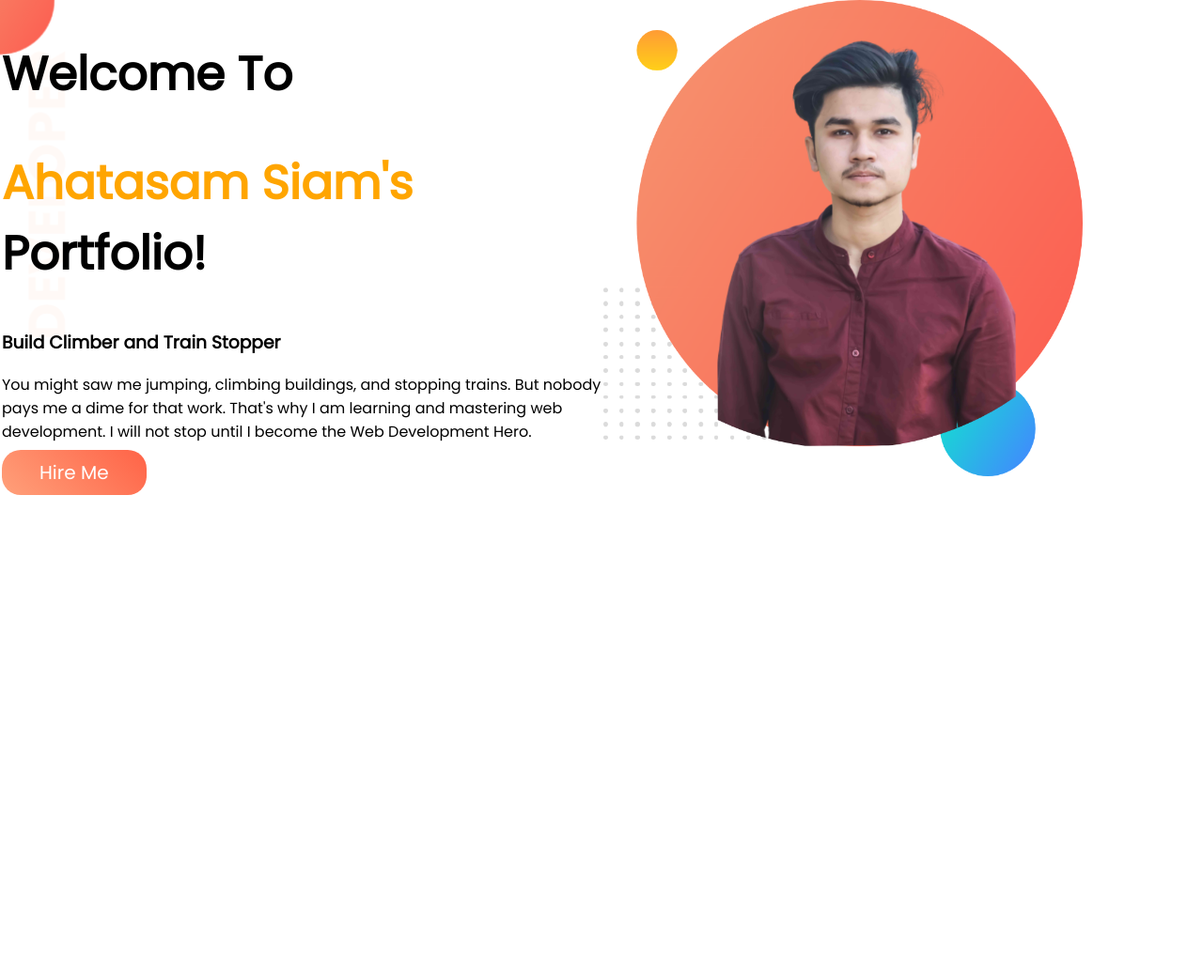
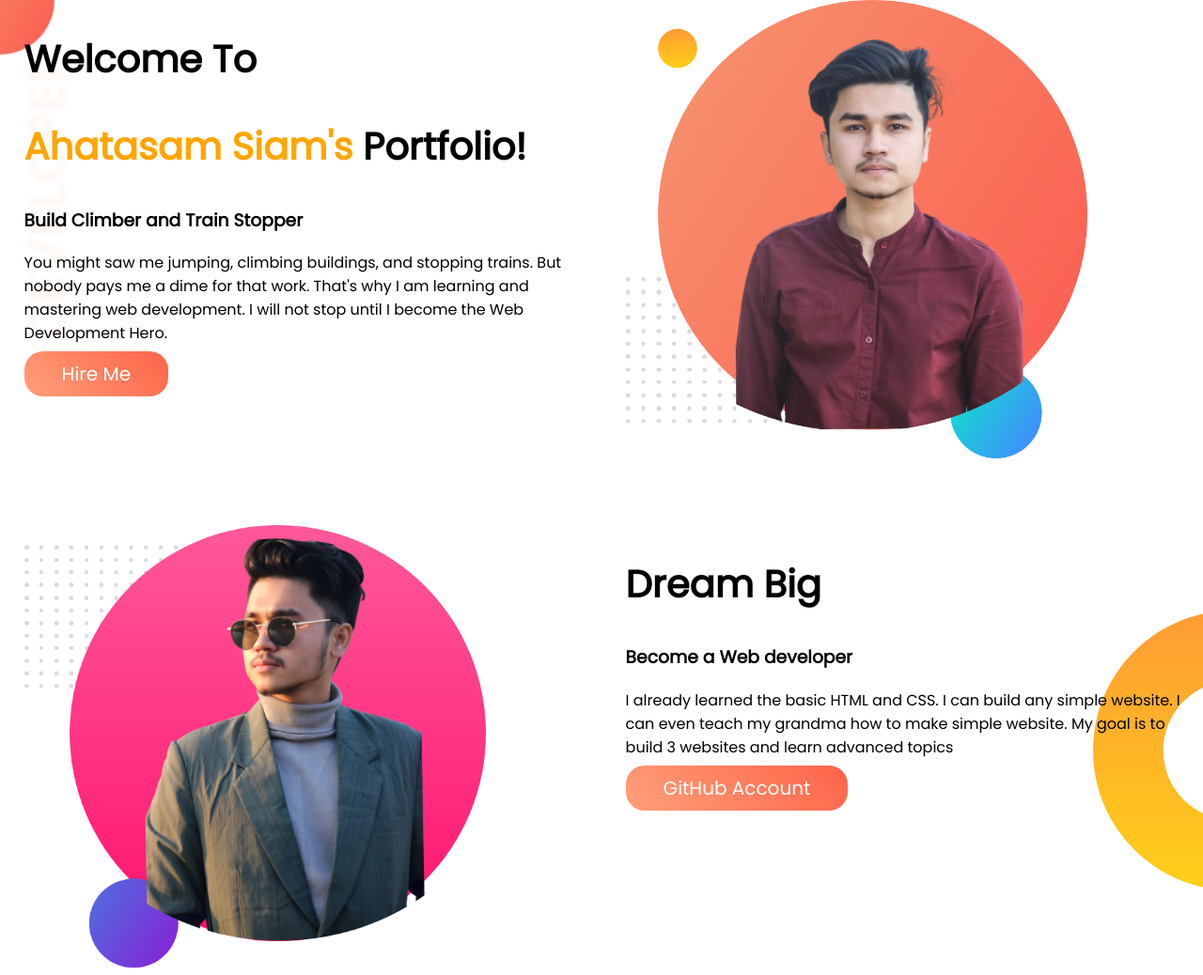
Before and after one commit to ahatasam2573/developer-portfolio, a plain HTML site: page index.html in a window 1280 px wide. Shown: the whole page at 94% size. Before the commit the page ends 800 px from the top, so only its background shows below. Drawn offline with Linux system fonts and the light colour scheme.

Commit message:
dream big added

```diff
--- a/index.html
+++ b/index.html
@@ -29,6 +29,20 @@
             <img src="./images/my-bg-1.png" alt="Picture">
         </div>
     </section>
+    <section class="dream-big">
+        <div class="half-width">
+            <img src="./images/my-bg2.png" alt="picture">
+        </div>
+        <div class="half-width">
+            <h1>Dream Big</h1>
+            <h3>Become a Web developer</h3>
+            <p>I already learned the basic HTML and CSS. I can build any simple website. I can even teach my grandma how
+                to make simple website. My goal is to build 3 websites and learn advanced topics</p>
+            <a class="link-button" target="_blank" href="https://github.com/ahatasam2573">GitHub Account</a>
+
+
+        </div>
+    </section>
 </body>
 
 </html>
--- a/style.css
+++ b/style.css
@@ -13,13 +13,13 @@ span{
 }
 .half-width{
     width: 50%;
-    padding-left: 2px;
+    padding-left: 2%;
 }
 .half-width img{
     width: 80%;
 }
 h1{
-    font-size: 50px;
+    font-size: 40px;
 }
 .link-button{
     text-decoration: none;
@@ -29,3 +29,10 @@ h1{
      padding: 10px 40px ;
     border-radius: 20px;
 }
+.dream-big{
+    display: flex;
+    margin-top: 5%;
+    background-image: url(./images/dream-bg.png);
+    background-repeat: no-repeat;
+    background-position: right;
+}
```
